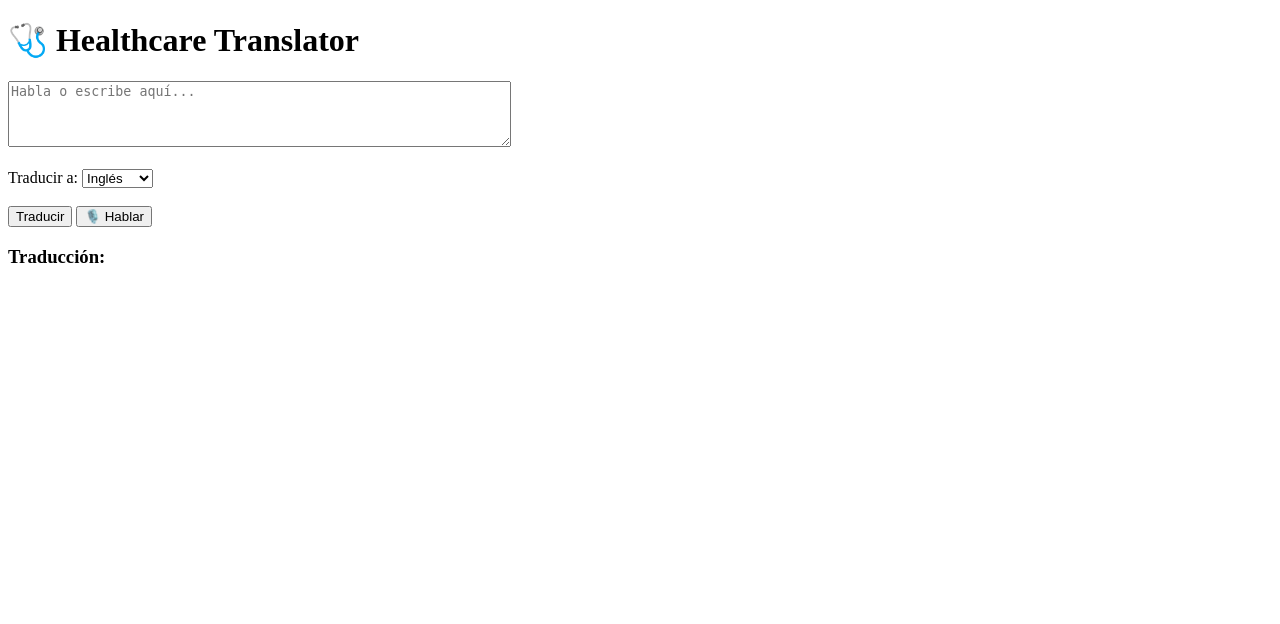
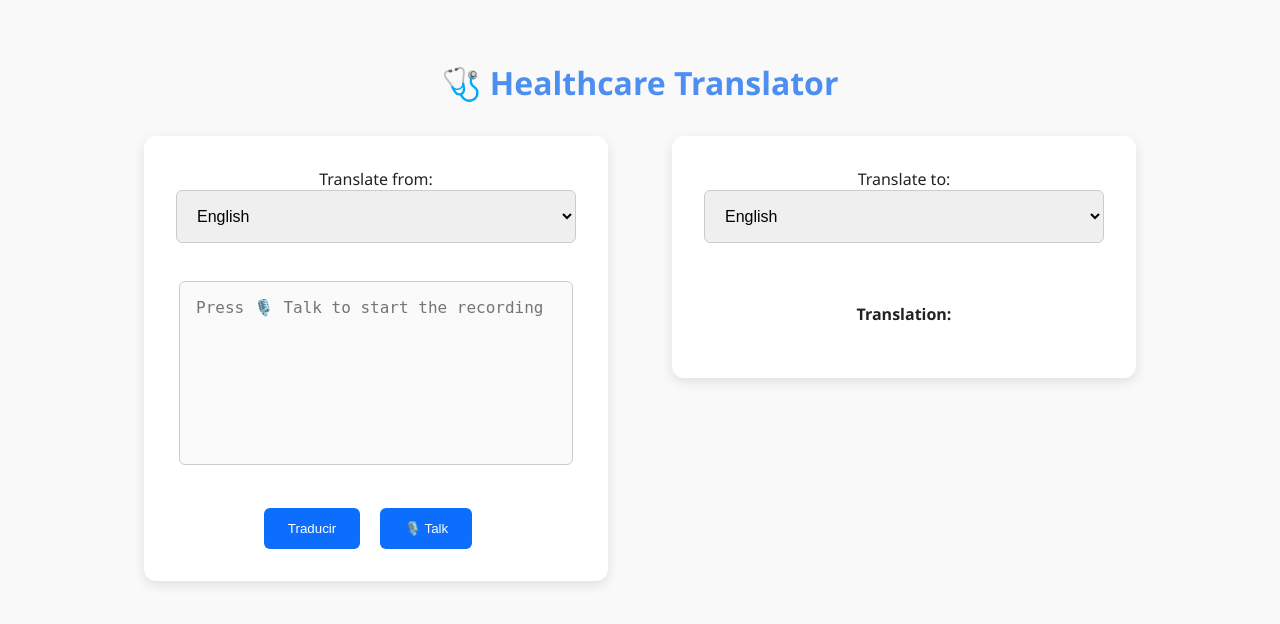
Before and after one commit to Jesado01/healthcare-translator, a Django app: page / in a window 1280 px wide. Shown: the top 624 px of the page. Run offline with Django 4.2, Linux system fonts and the light colour scheme.

Commit message:
Not showing (fix)

```diff
--- /dev/null
+++ b/core/static/css/style.css
@@ -0,0 +1,65 @@
+body {
+    background-color: #f9f9f9;
+    font-family: "Segoe UI", sans-serif;
+    padding: 2rem;
+    color: #222;
+  }
+
+  h1 {
+    text-align: center;
+    color: #4d8ff1;
+    margin-bottom: 2rem;
+  }
+
+  .form-container {
+    display: flex;
+    justify-content: center;
+    align-items: flex-start;
+    gap: 2rem;
+    flex-wrap: nowrap; /* fuerza horizontal */
+  }
+
+  form {
+    flex: 1;
+    max-width: 400px;
+    background: white;
+    padding: 2rem;
+    border-radius: 12px;
+    box-shadow: 0 4px 12px rgba(0, 0, 0, 0.1);
+    justify-content: center;
+    text-align: center;
+  }
+
+  textarea, select {
+    width: 100%;
+    padding: 1rem;
+    font-size: 1rem;
+    margin-bottom: 1rem;
+    border-radius: 6px;
+    border: 1px solid #ccc;
+  }
+
+  textarea {
+    height: 150px;
+    resize: none;
+    width: 90%; /* o algo como 90%, si lo quieres menos ancho */
+  }
+
+  button {
+    background-color: #0d6efd;
+    color: white;
+    border: none;
+    padding: 0.8rem 1.5rem;
+    border-radius: 6px;
+    cursor: pointer;
+    margin-right: 1rem;
+  }
+
+  button:hover {
+    background-color: #084dc2;
+  }
+
+  audio {
+    margin-top: 1.5rem;
+    display: block;
+  }
--- a/core/templates/index.html
+++ b/core/templates/index.html
@@ -2,62 +2,81 @@
 <!DOCTYPE html>
 <html lang="es">
   <head>
-  <meta charset="UTF-8">
+    {% load static %}
+    <meta charset="UTF-8" />
     <title>Healthcare Translator</title>
-  <link rel="icon" href="{% static 'favicon.ico' %}" type="image/x-icon">
+    <link rel="icon" href="{% static 'favicon.ico' %}" type="image/x-icon" />
+    <link rel="stylesheet" href="{% static 'css/style.css' %}" />
   </head>
   <body>
     <h1>🩺 Healthcare Translator</h1>
 
+    <div class="form-container">
       <form id="translateForm">
-    <textarea name="text" id="recognizedText" rows="4" cols="60" placeholder="Habla o escribe aquí..."></textarea><br><br>
+        <label>Translate from:</label>
+        <select name="language_from" id="language_from">
+          <option value="en-US">English</option>
+          <option value="es-MX">Español</option>
+          <option value="fr-FR">Français</option>
+          <option value="de-DE">Deutsch</option></select
+        ><br /><br />
 
-    <label>Traducir a:</label>
-    <select name="language" id="language">
-      <option value="en">Inglés</option>
-      <option value="es">Español</option>
-      <option value="fr">Francés</option>
-      <option value="de">Alemán</option>
-    </select><br><br>
+        <textarea
+          disabled
+          name="text"
+          id="recognizedText"
+          rows="4"
+          cols="60"
+          placeholder="Press 🎙️ Talk to start the recording"
+        ></textarea
+        ><br /><br />
 
         <button type="submit">Traducir</button>
-    <button type="button" id="startBtn">🎙️ Hablar</button>
+        <button type="button" id="startBtn">🎙️ Talk</button>
       </form>
+      <br /><br />
 
-  <h3>Traducción:</h3>
+      <form id="translateTo">
+        <label>Translate to:</label>
+
+        <select name="language_to" id="language_to">
+          <option value="en">English</option>
+          <option value="es">Spanish</option>
+          <option value="fr">French</option>
+          <option value="de">German</option></select
+        ><br /><br />
+
+        <h4>Translation:</h4>
         <p id="output"></p>
-  <audio id="audio" controls style="display: none;"></audio>
+        <audio id="audio" controls style="display: none"></audio>
+      </form>
+    </div>
 
     <script>
       const startBtn = document.getElementById("startBtn");
       const recognizedText = document.getElementById("recognizedText");
+      const output = document.getElementById("output");
       const audio = document.getElementById("audio");
-    const output = document.getElementById("output");
+      const languageSelect = document.getElementById("language_to");
 
-    if ('webkitSpeechRecognition' in window) {
+      if ("webkitSpeechRecognition" in window) {
         const recognition = new webkitSpeechRecognition();
-      recognition.lang = 'es-MX';
         recognition.continuous = false;
         recognition.interimResults = false;
 
-      recognition.onresult = function (event) {
-        recognizedText.value = event.results[0][0].transcript;
-      };
-
-      recognition.onerror = function (event) {
-        alert("Error: " + event.error);
-      };
-
         startBtn.addEventListener("click", () => {
+          recognition.lang = languageSelect.value; // 'es-MX', 'en-US', etc.
           recognition.start();
         });
-    } else {
-      alert("Tu navegador no soporta reconocimiento de voz.");
-    }
 
-    document.getElementById("translateForm").addEventListener("submit", async (e) => {
-      e.preventDefault();
-      const formData = new FormData(e.target);
+        recognition.onresult = async (event) => {
+          const transcript = event.results[0][0].transcript;
+          recognizedText.value = transcript;
+
+          // Enviar automáticamente a /translate/
+          const formData = new FormData();
+          formData.append("text", transcript);
+          formData.append("language", languageSelect.value);
 
           try {
             const response = await fetch("/translate/", {
@@ -66,22 +85,30 @@
             });
 
             const data = await response.json();
+            output.innerText = data.translated || "❌ No se pudo traducir";
 
-        output.innerText = data.translated || "Sin resultado";
             if (data.audio_url) {
               audio.src = data.audio_url;
               audio.style.display = "block";
               audio.load();
+              audio.play();
             } else {
               audio.style.display = "none";
             }
-
-      } catch (err) {
-        console.error("Error:", err);
-        output.innerText = data.translated || "❌ No translation received";
+          } catch (error) {
+            console.error("❌ Error al traducir:", error);
+            output.innerText = "❌ Error en la traducción";
             audio.style.display = "none";
           }
-    });
+        };
+
+        recognition.onerror = (event) => {
+          console.error("Reconocimiento de voz falló:", event.error);
+          alert("Error: " + event.error);
+        };
+      } else {
+        alert("Tu navegador no soporta reconocimiento de voz.");
+      }
     </script>
   </body>
 </html>
```
Lines whose indentation alone changed are shown as unchanged.
